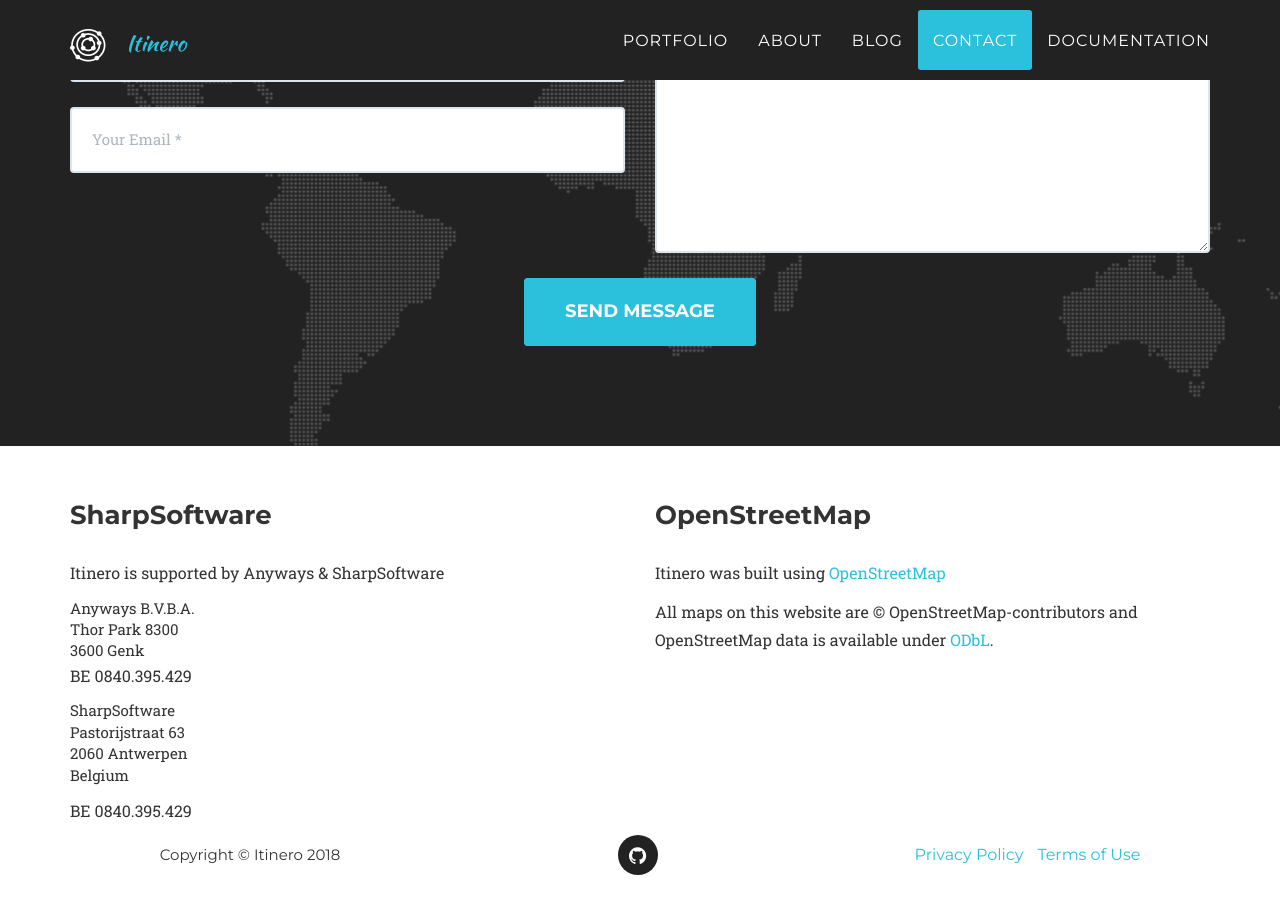
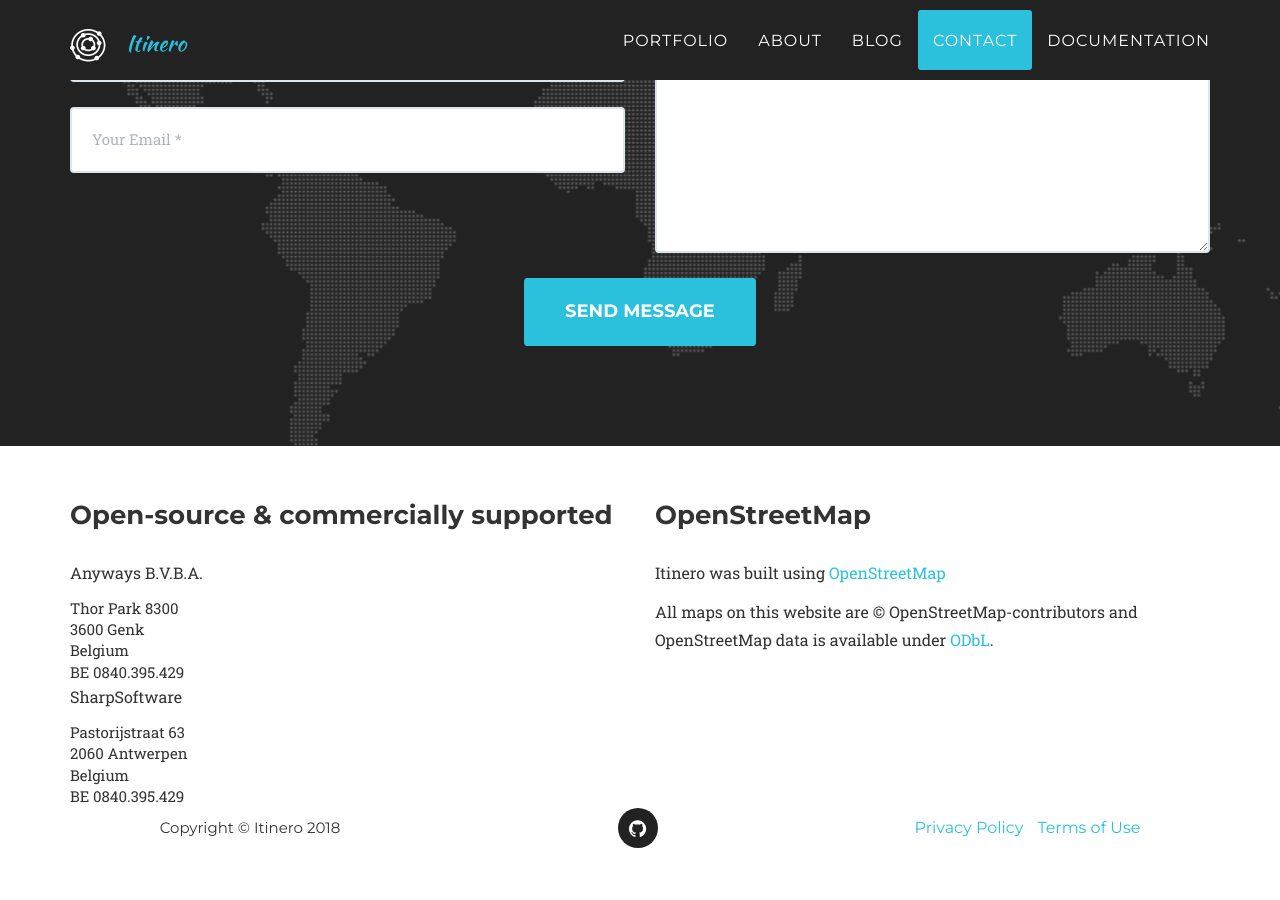
Before and after one commit to itinero/itinero.github.io, a Jekyll site: the page built from _posts/2016-10-14-openlr.markdown, in a window 1280 px wide and 900 px high, scrolled down 2196 px. Built offline with Jekyll 4.4.1, drawn with Linux system fonts in a browser that asks for light colours; some web fonts are replaced; after the commit the page ends 3069 px from its top, so only the background shows below that.

Commit message:
Update footer.html

```diff
--- a/_includes/footer.html
+++ b/_includes/footer.html
@@ -5,21 +5,20 @@
             <div class="region region-footer-first">
   <div id="block-block-7" class="block block-block">
 
-        <h3>SharpSoftware</h3>
+        <h3>Open-source & commercially supported</h3>
 
   <div class="content">
-    <p>Itinero is supported by Anyways & SharpSoftware</p>
-
-Anyways B.V.B.A.<br>
+<p>Anyways B.V.B.A.</p>
 Thor Park 8300<br>
 3600 Genk<br>
+Belgium<br>
+BE 0840.395.429<br>
 
-<p>BE 0840.395.429</p>
-SharpSoftware<br>
+<p>SharpSoftware</p>
 Pastorijstraat 63<br>
 2060 Antwerpen<br>
-Belgium</p>
-<p>BE 0840.395.429</p>
+Belgium<br>
+BE 0840.395.429<br>
  </div>
 
 </div> <!-- /.block -->
```
